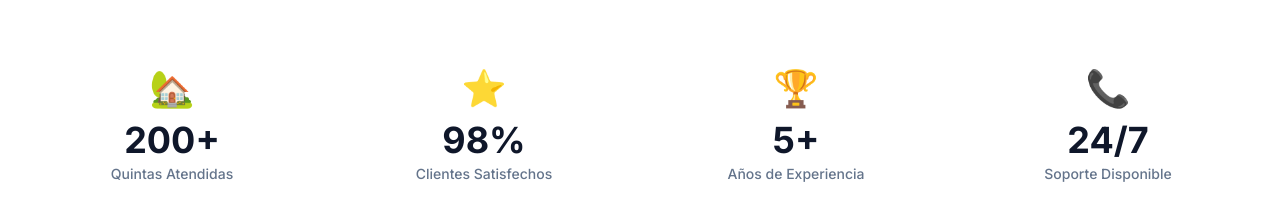
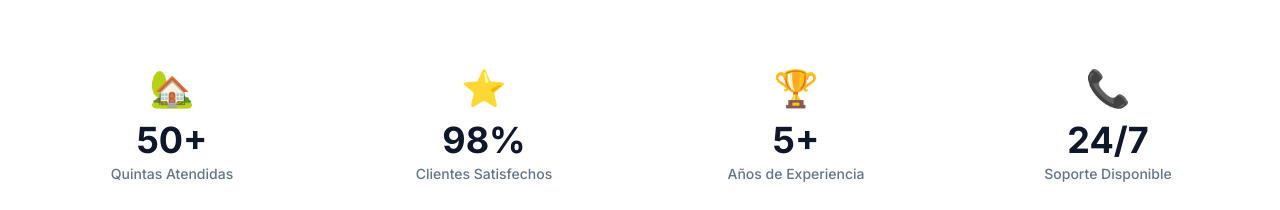
Before and after one commit to Seraphael-mishkan/arboledacut-web, a React (Vite) app: page / in a window 1280 px wide. Shown: the part 820-1030 px from the top of the page. Built offline with nearby package versions, Linux system fonts and the light colour scheme.

Commit message:
Actualizar contador a 50+ quintas atendidas

```diff
--- a/src/components/SocialProof.tsx
+++ b/src/components/SocialProof.tsx
@@ -2,7 +2,7 @@ import { motion } from 'framer-motion';
 import { useScrollReveal } from '../hooks/useScrollReveal';
 
 const stats = [
-  { value: '200+', label: 'Quintas Atendidas', icon: '🏡' },
+  { value: '50+', label: 'Quintas Atendidas', icon: '🏡' },
   { value: '98%', label: 'Clientes Satisfechos', icon: '⭐' },
   { value: '5+', label: 'Años de Experiencia', icon: '🏆' },
   { value: '24/7', label: 'Soporte Disponible', icon: '📞' },
```
